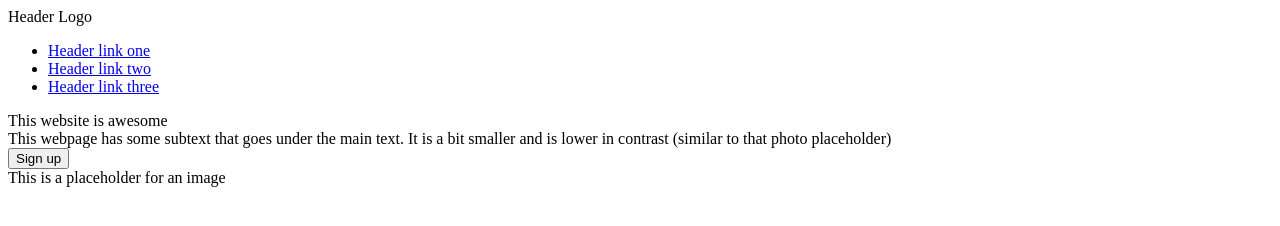
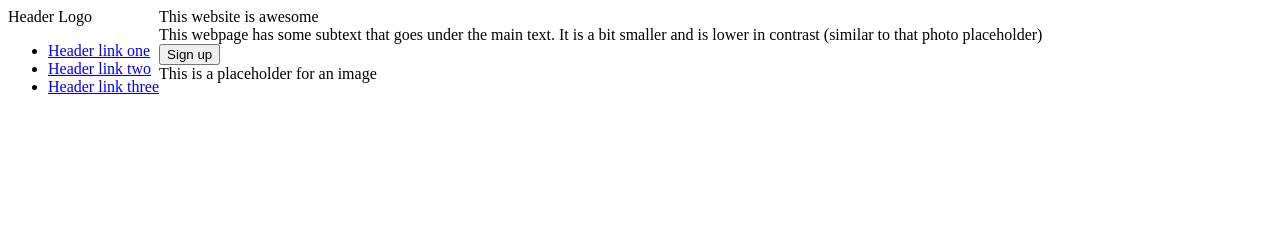
Before and after one commit to DanyonStitt/First-landing-page, a plain HTML site: page index.html in a window 1280 px wide. Drawn offline with Linux system fonts and the light colour scheme.

Commit message:
Added CSS file

```diff
--- a/index.html
+++ b/index.html
@@ -5,6 +5,7 @@
     <meta http-equiv="X-UA-Compatible" content="IE=edge">
     <meta name="viewport" content="width=device-width, initial-scale=1.0">
     <title>Pretty Cool!</title>
+    <link rel="stylesheet" href="style.css">
 </head>
 <body>
     <div class="block-one">
--- /dev/null
+++ b/style.css
@@ -0,0 +1,3 @@
+.block-one {
+    display: flex;
+}
```
